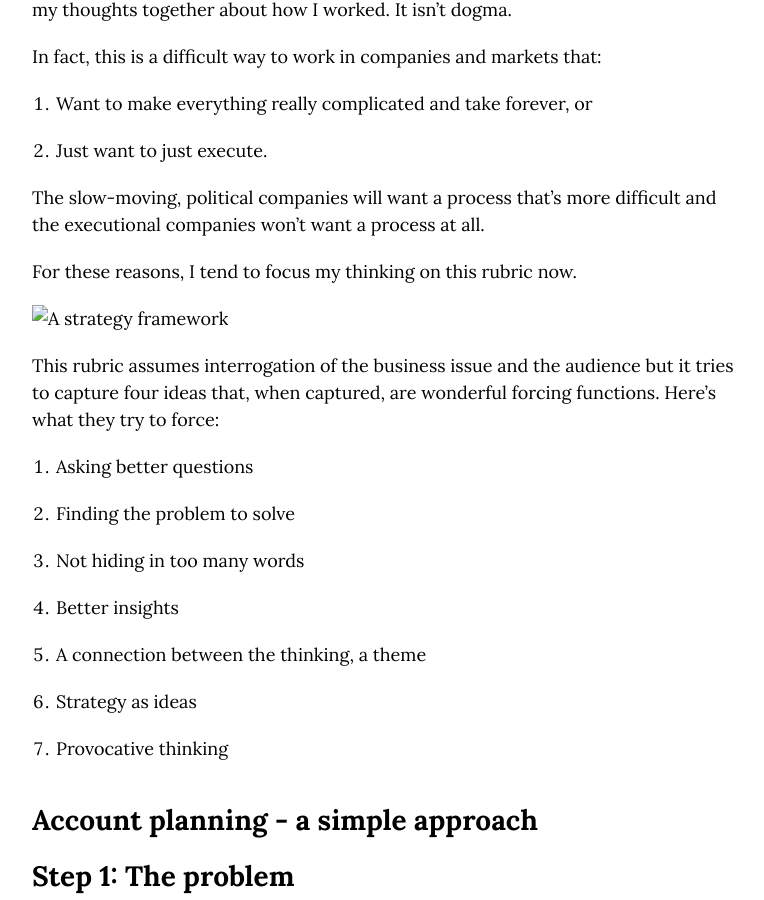
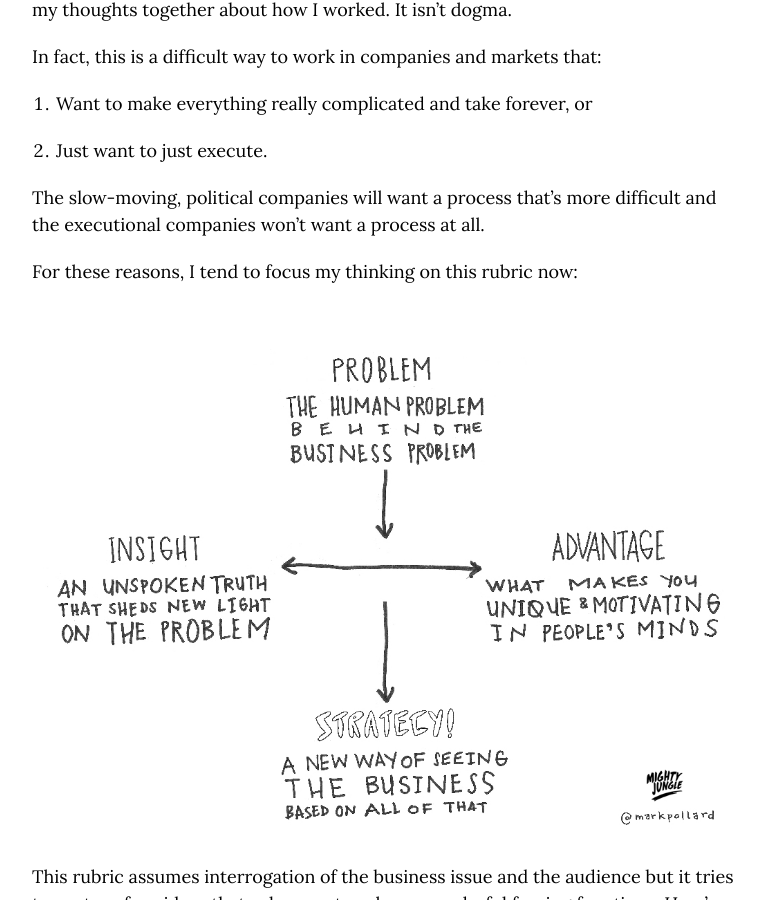
Before and after one commit to markhpollard/markhpollard.github.io, a Jekyll site: the page built from _posts/2018-09-27-how-to-do-account-planning-a-simple-approach.markdown, in a window 1280 px wide and 900 px high, scrolled down 4650 px. Shown: the whole window, without its empty margins (254-1018 px from the left). Built offline with Jekyll 4.4.1, drawn with Linux system fonts in a browser that asks for light colours; nearby versions of some CDN libraries.

Commit message:
Updated How To Do Account Planning A Simple Approach

```diff
--- a/_posts/2018-09-27-how-to-do-account-planning-a-simple-approach.markdown
+++ b/_posts/2018-09-27-how-to-do-account-planning-a-simple-approach.markdown
@@ -128,9 +128,9 @@ In fact, this is a difficult way to work in companies and markets that:
 
 The slow-moving, political companies will want a process that's more difficult and the executional companies won't want a process at all.
 
-For these reasons, I tend to focus my thinking on this rubric now.
+For these reasons, I tend to focus my thinking on this rubric now:
 
-![A strategy framework](/api/v2/sites/5b96d0a089ac667088e212a8/source/_uploads/Problem-Insight-Adv-Strategy-mark-pollard.jpeg?download "A strategy framework")
+![Problem-Insight-Adv-Strategy-mark-pollard.jpeg](/uploads/Problem-Insight-Adv-Strategy-mark-pollard.jpeg "A strategy framework")
 
 This rubric assumes interrogation of the business issue and the audience but it tries to capture four ideas that, when captured, are wonderful forcing functions. Here's what they try to force:
 
```
